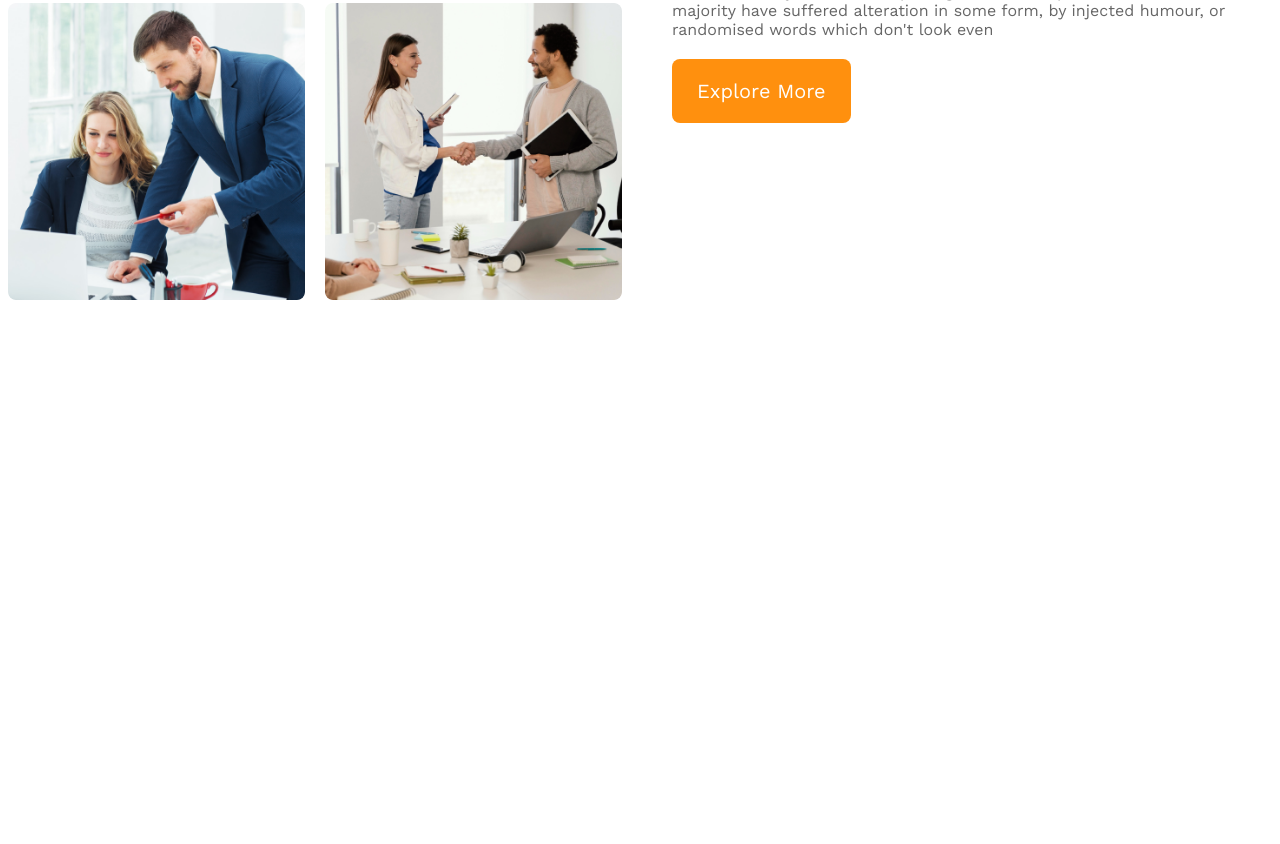
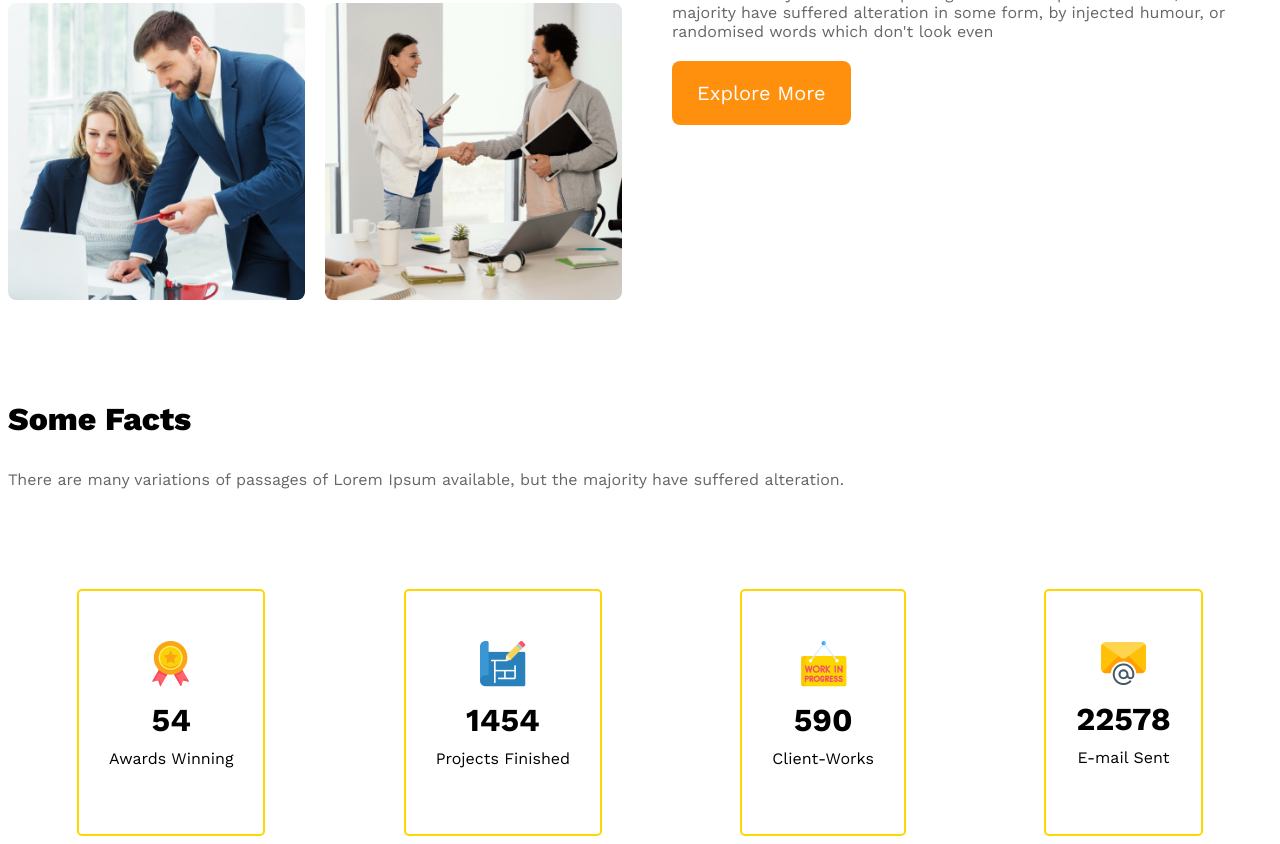
Before and after one commit to abdullahalay/G3-Architecture, a plain HTML site: page index.html in a window 1280 px wide. Shown: the part 1477-2321 px from the top of the page. Before the commit the page ends 1785 px from the top, so only its background shows below. Drawn offline with nearby package versions, Linux system fonts and the light colour scheme.

Commit message:
facts section added

```diff
--- a/CSS/styles.css
+++ b/CSS/styles.css
@@ -59,8 +59,11 @@ ul>li{
     header{
         padding: 20px;
     }
-    nav,.middle-section{
+    nav,.middle-section,.facts-card-container{
         flex-direction: column;
+    }
+    .facts-card-container{
+        gap: 10px;
     }
     nav>ul{
         flex-direction: column;
@@ -75,8 +78,9 @@ ul>li{
     header{
         padding: 40px;
     }
-    nav{
+    nav,.facts-card-container{
         flex-direction: column;
+        gap: 20px;
     }
     .image-container{
         grid-template-columns: 1fr;
@@ -132,3 +136,38 @@ main{
     color: #666;
     margin-bottom: 20px;
 }
+.feature-description{
+    color: #666;
+}
+.facts-card-container{
+    display: flex;
+    justify-content: space-around;
+}
+.facts-card-container .card{
+    border-radius: 5px;
+    border: 2px solid gold;
+    padding: 50px 30px;
+    text-align: center;
+
+}
+.card h2{
+    font-size: 2rem;
+    margin-top: 10px;
+    margin-bottom: 10px;
+
+}
+.card p{
+    font-weight: 600px;
+    margin-top: 5px;
+}
+.facts{
+    margin-top: 100px;
+}
+.feature-description{
+    margin-top: 20px;
+    margin-bottom: 100px;
+}
+.section-title{
+    font-size: 2rem;
+    font-weight: 800;
+}
--- a/index.html
+++ b/index.html
@@ -49,6 +49,36 @@
                 <button class="btn-primary">Explore More</button>
             </div>
         </section>
+        <section class="facts">
+            <h3 class="section-title">Some Facts</h3>
+            <p class="feature-description">There are many variations of passages of Lorem Ipsum available, but
+                the majority have suffered alteration.</p>
+             <div class="facts-card-container">
+                <div class="card">
+                    <img src="images/icons/ribon.png" alt="">
+                    <h2 class="card-number">54</h2>
+                    <p class="card-title">Awards Winning</p>
+                </div>
+                <div class="card">
+                    <img src="images/icons/projects.png" alt="">
+                    <h2 class="card-number">1454</h2>
+                    <p class="card-title">Projects Finished</p>
+                </div>
+                <div class="card">
+                    <img src="images/icons/customers.png" alt="">
+                    <h2 class="card-number">590</h2>
+                    <p class="card-title">Client-Works</p>
+                </div>
+                <div class="card">
+                    <img src="images/icons/email.png" alt="">
+                    <h2 class="card-number">22578</h2>
+                    <p class="card-title">E-mail Sent</p>
+                </div>
+             </div>
+
+        </section>
+
+
 
     </main>
     <footer>
```
